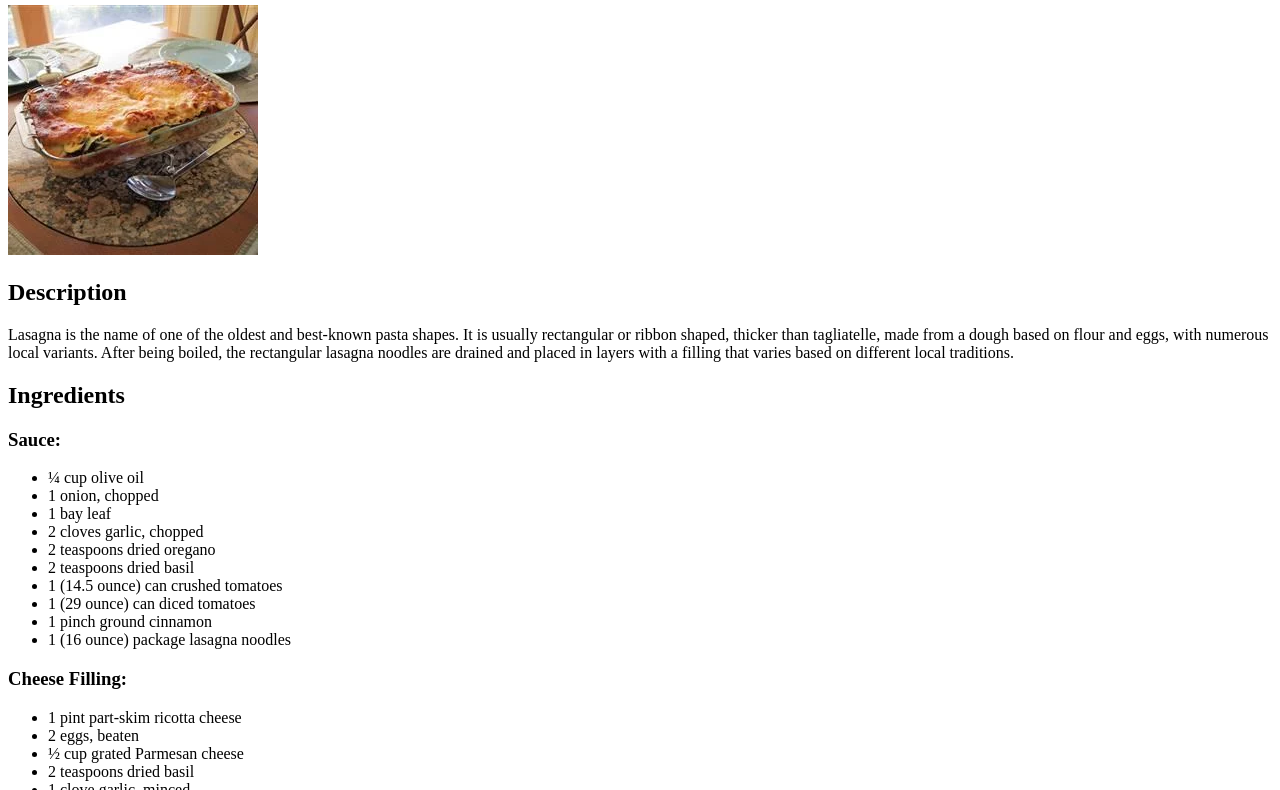
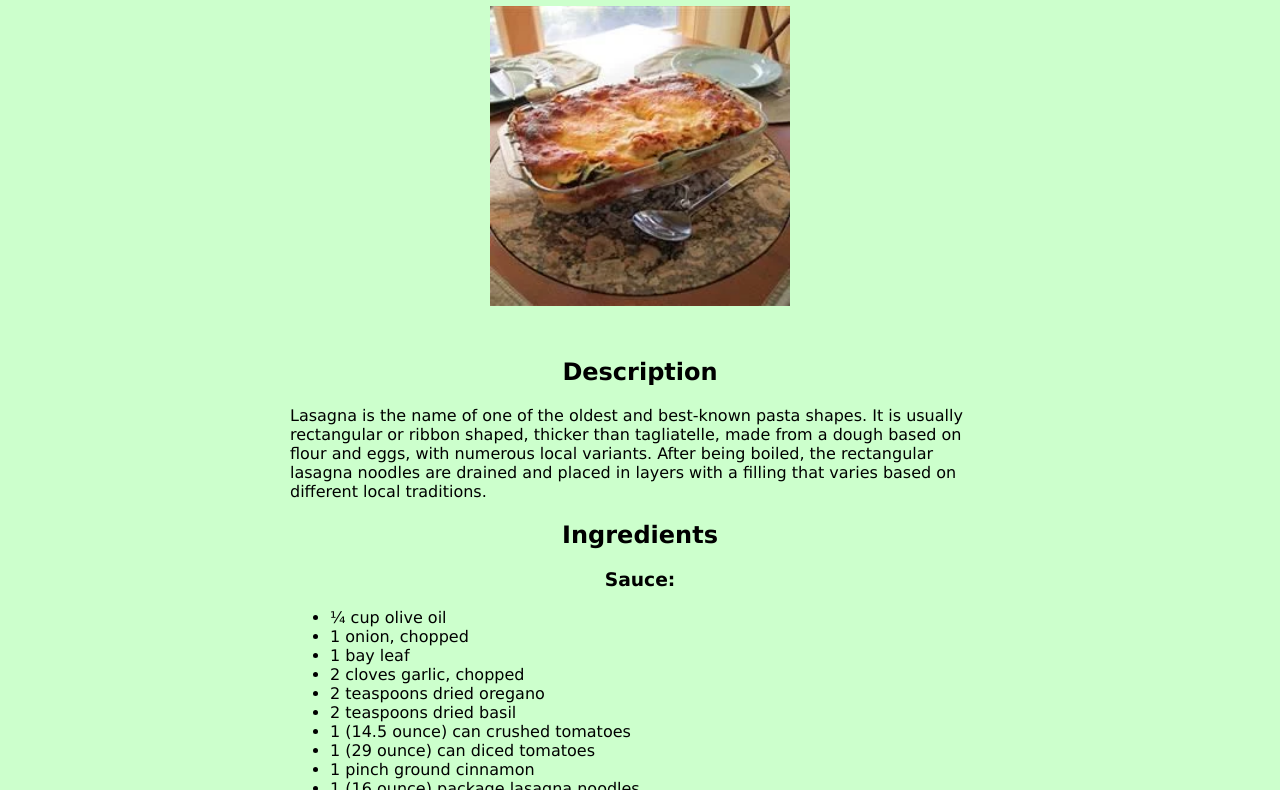
Before and after one commit to zonafrank/odin-recipes, a plain HTML site: page recipes/lasagna.html in a window 1280 px wide. Shown: the part 75-865 px from the top of the page. Drawn offline with Linux system fonts and the light colour scheme.

Commit message:
Add stylesheet and do basic styling

```diff
--- a/recipes/lasagna.html
+++ b/recipes/lasagna.html
@@ -5,17 +5,22 @@
     <meta http-equiv="X-UA-Compatible" content="IE=edge" />
     <meta name="viewport" content="width=device-width, initial-scale=1.0" />
     <title>Lasagna Recipe</title>
+    <link rel="stylesheet" href="../style.css" />
   </head>
   <body>
+    <div class="container">
+      <div class="header">
         <h1>Lasagna</h1>
         <img src="../images/lasagna.webp" alt="lasagna image" />
+      </div>
       <h2>Description</h2>
       <p>
         Lasagna is the name of one of the oldest and best-known pasta shapes. It
         is usually rectangular or ribbon shaped, thicker than tagliatelle, made
-      from a dough based on flour and eggs, with numerous local variants. After
-      being boiled, the rectangular lasagna noodles are drained and placed in
-      layers with a filling that varies based on different local traditions.
+        from a dough based on flour and eggs, with numerous local variants.
+        After being boiled, the rectangular lasagna noodles are drained and
+        placed in layers with a filling that varies based on different local
+        traditions.
       </p>
       <h2>Ingredients</h2>
       <h3>Sauce:</h3>
@@ -59,37 +64,39 @@
         </li>
         <li>
           Mix in undrained crushed tomatoes and diced tomatoes. Bring to a boil,
-        reduce heat, and simmer for 1 hour. Stir in cinnamon and set pan aside.
+          reduce heat, and simmer for 1 hour. Stir in cinnamon and set pan
+          aside.
         </li>
         <li>
           Preheat oven to 350 degrees F (175 degrees C). Lightly grease a
           9x13-inch baking dish.
         </li>
         <li>
-        Bring a large pot of salted water to boil, add lasagna noodles and bring
-        water to boil again. Cook until noodles are al dente. Drain well.
+          Bring a large pot of salted water to boil, add lasagna noodles and
+          bring water to boil again. Cook until noodles are al dente. Drain
+          well.
         </li>
         <li>
-        Mix together ricotta, eggs, 1/2 cup Parmesan cheese, 2 teaspoons basil,
-        and 1 clove minced garlic.
+          Mix together ricotta, eggs, 1/2 cup Parmesan cheese, 2 teaspoons
+          basil, and 1 clove minced garlic.
         </li>
         <li>
           Saute sliced onion and mushrooms in 2 tablespoons olive oil until
-        tender, about 5 minutes. Add spinach and zucchini to the skillet. Cover,
-        and cook until spinach is wilted, 2 to 5 minutes. Remove skillet from
-        heat and set aside.
+          tender, about 5 minutes. Add spinach and zucchini to the skillet.
+          Cover, and cook until spinach is wilted, 2 to 5 minutes. Remove
+          skillet from heat and set aside.
         </li>
         <li>
-        Spread 1/2 cup of the tomato sauce in the prepared baking dish. Place a
-        layer of noodles on top of the tomato sauce; spread all of the ricotta
-        mixture onto the noodles. Place another layer of noodles on top of the
-        ricotta mixture.
+          Spread 1/2 cup of the tomato sauce in the prepared baking dish. Place
+          a layer of noodles on top of the tomato sauce; spread all of the
+          ricotta mixture onto the noodles. Place another layer of noodles on
+          top of the ricotta mixture.
         </li>
         <li>
           Pour about 2 cups tomato sauce onto the noodles; arrange all of the
-        sauteed vegetables on top of the sauce. Top vegetables with noodles and
-        spread the remaining tomato sauce over the final layer of noodles. Top
-        with mozzarella cheese slices and 1 cup grated Parmesan cheese.
+          sauteed vegetables on top of the sauce. Top vegetables with noodles
+          and spread the remaining tomato sauce over the final layer of noodles.
+          Top with mozzarella cheese slices and 1 cup grated Parmesan cheese.
         </li>
         <li>
           Bake the lasagna in the preheated oven until filling is bubbly and
@@ -97,5 +104,6 @@
           the lasagna from the oven and let it cool 10 minutes before serving.
         </li>
       </ol>
+    </div>
   </body>
 </html>
--- /dev/null
+++ b/style.css
@@ -0,0 +1,25 @@
+body {
+  font-family: Verdana, Geneva, Tahoma, sans-serif;
+  background-color: rgba(0, 255, 0, 0.2);
+}
+
+h1,
+h2,
+h3 {
+  text-align: center;
+}
+
+.container {
+  max-width: 700px;
+  margin: 0 auto;
+}
+
+.header {
+  text-align: center;
+  margin-bottom: 3rem;
+}
+
+.header img {
+  width: 300px;
+  height: auto;
+}
```
Also changed, not shown: index.html (+3 -0 lines), recipes/greek-salad.html (+7 -2 lines), recipes/thai-beef-salad.html (+16 -11 lines). Lines whose indentation alone changed are shown as unchanged.
